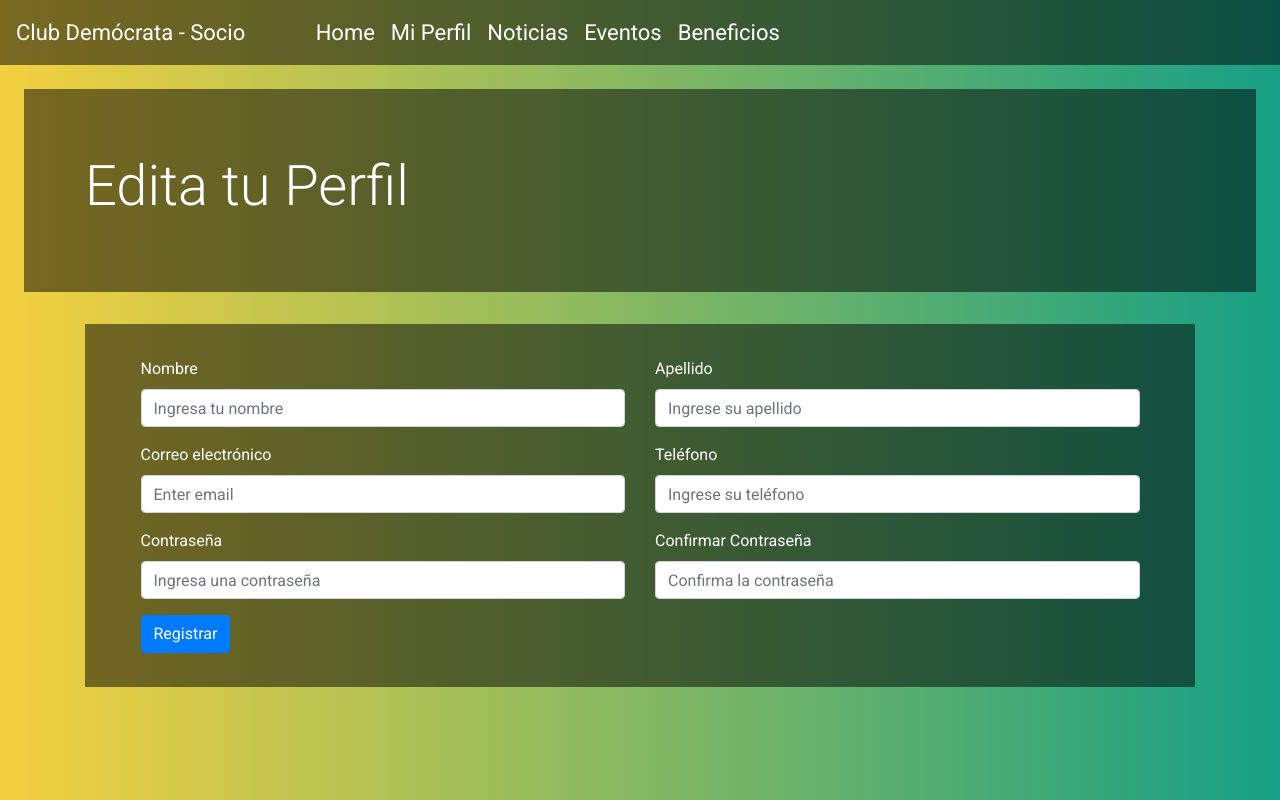
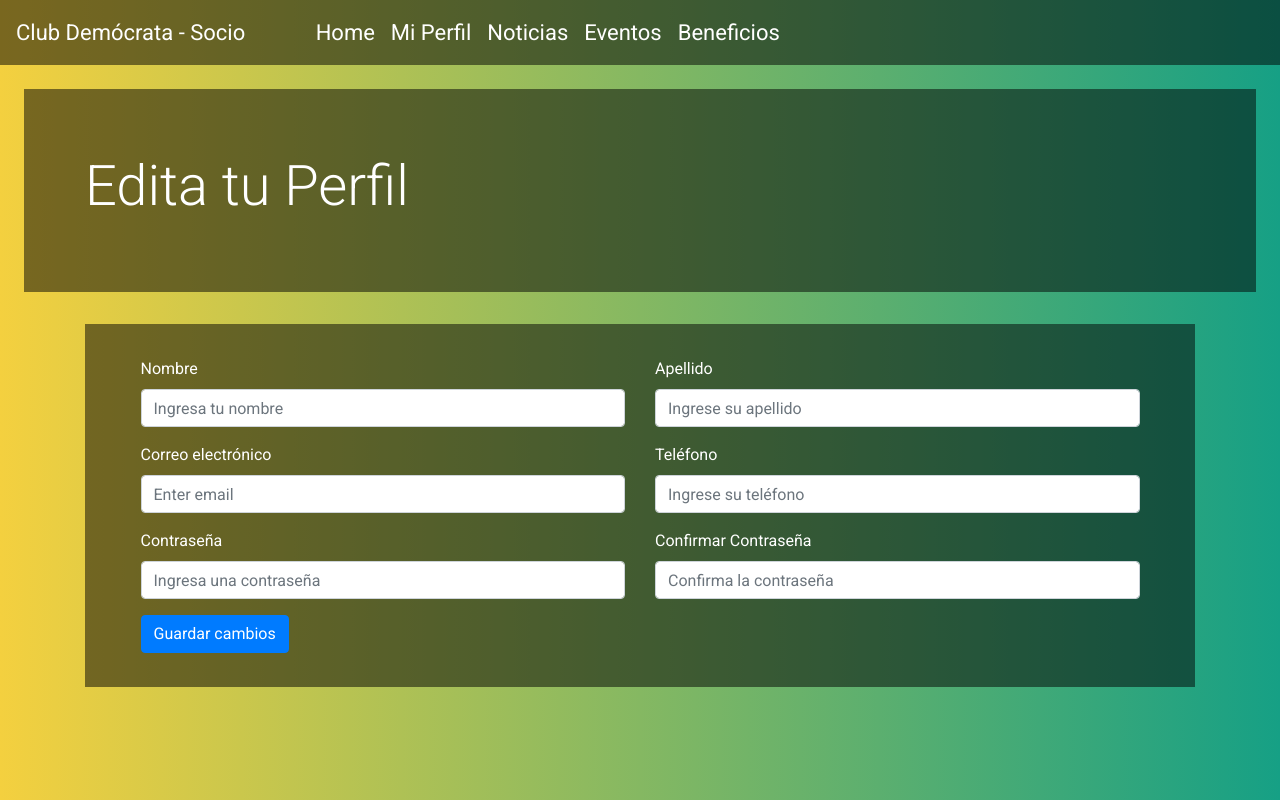
Before and after one commit to davidadc/sistema-administracion-club-social, an Angular app in the folder client/: page /partner/profile/edit in a window 1280 px wide. Built offline with nearby package versions, Linux system fonts and the light colour scheme.

Commit message:
client: fix text edit profile button

```diff
--- a/client/src/app/modules/partner/components/edit-profile/edit-profile.component.html
+++ b/client/src/app/modules/partner/components/edit-profile/edit-profile.component.html
@@ -56,7 +56,7 @@
                   </div>
                 </div>
               </div>
-              <button type="submit" class="btn btn-primary">Registrar</button>
+              <button type="submit" class="btn btn-primary">Guardar cambios</button>
             </form>
           </div>
       </div>
```
